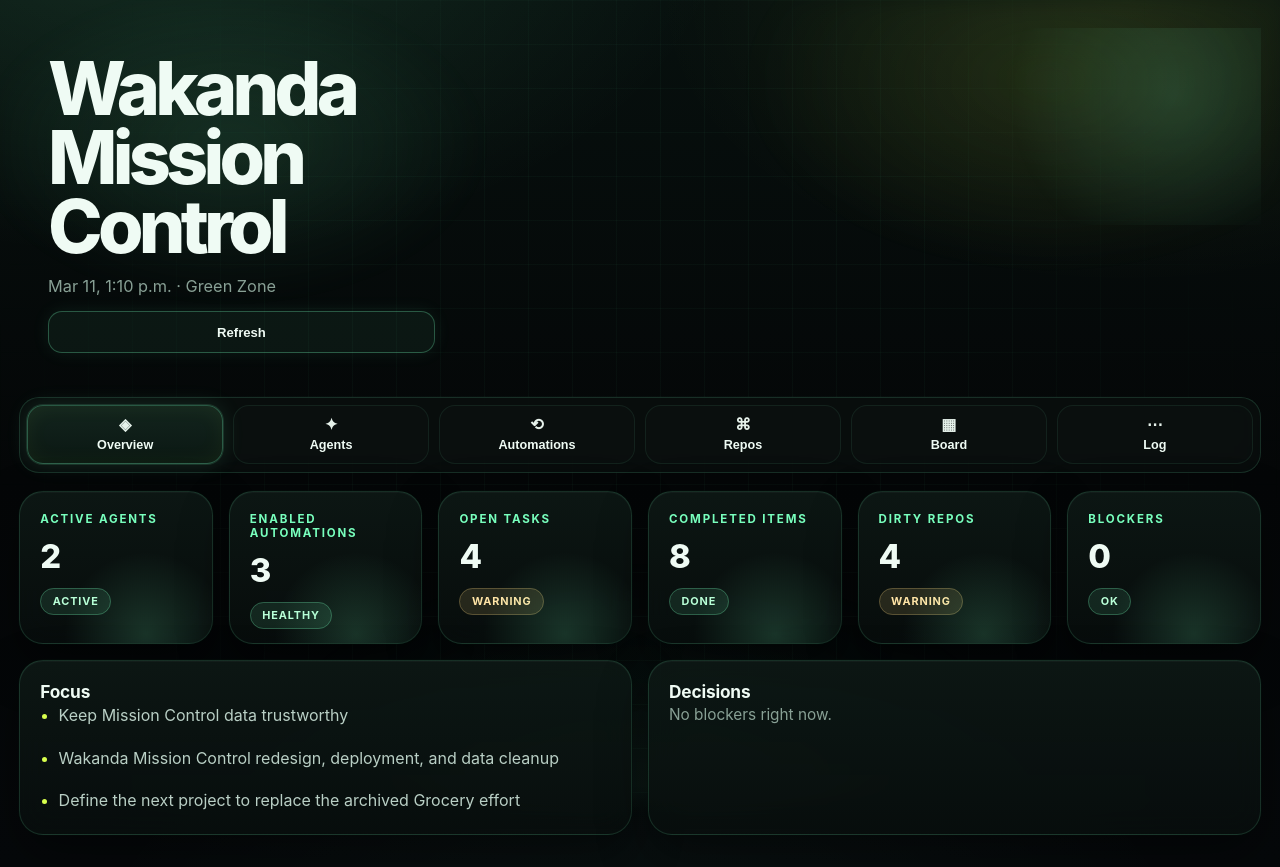
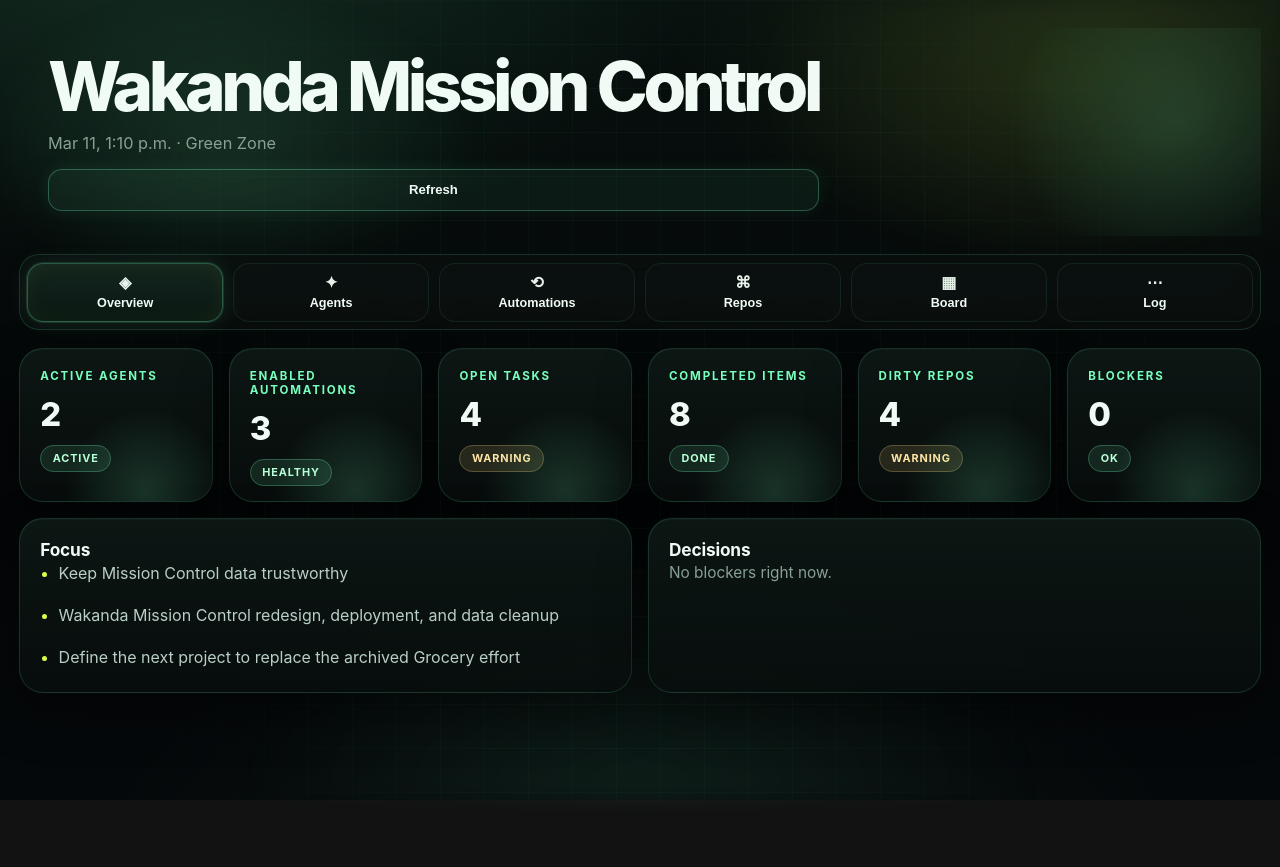
Before and after one commit to griotwakanda/griot-mission-control, a Vue app: page / in a window 1280 px wide. After the commit the page ends 800 px from the top, so only its background shows below. Built offline with nearby package versions, Linux system fonts and the light colour scheme.

Commit message:
Keep Mission Control title on one line

```diff
--- a/src/style.css
+++ b/src/style.css
@@ -154,11 +154,12 @@ button:hover {
 }
 
 .hero-title {
-  font-size: clamp(2.6rem, 9vw, 4.6rem);
+  font-size: clamp(1.65rem, 5.4vw, 4.6rem);
   line-height: 0.94;
   letter-spacing: -0.065em;
   font-weight: 790;
-  max-width: 7.6ch;
+  max-width: none;
+  white-space: nowrap;
 }
 
 .topbar-meta,
```
